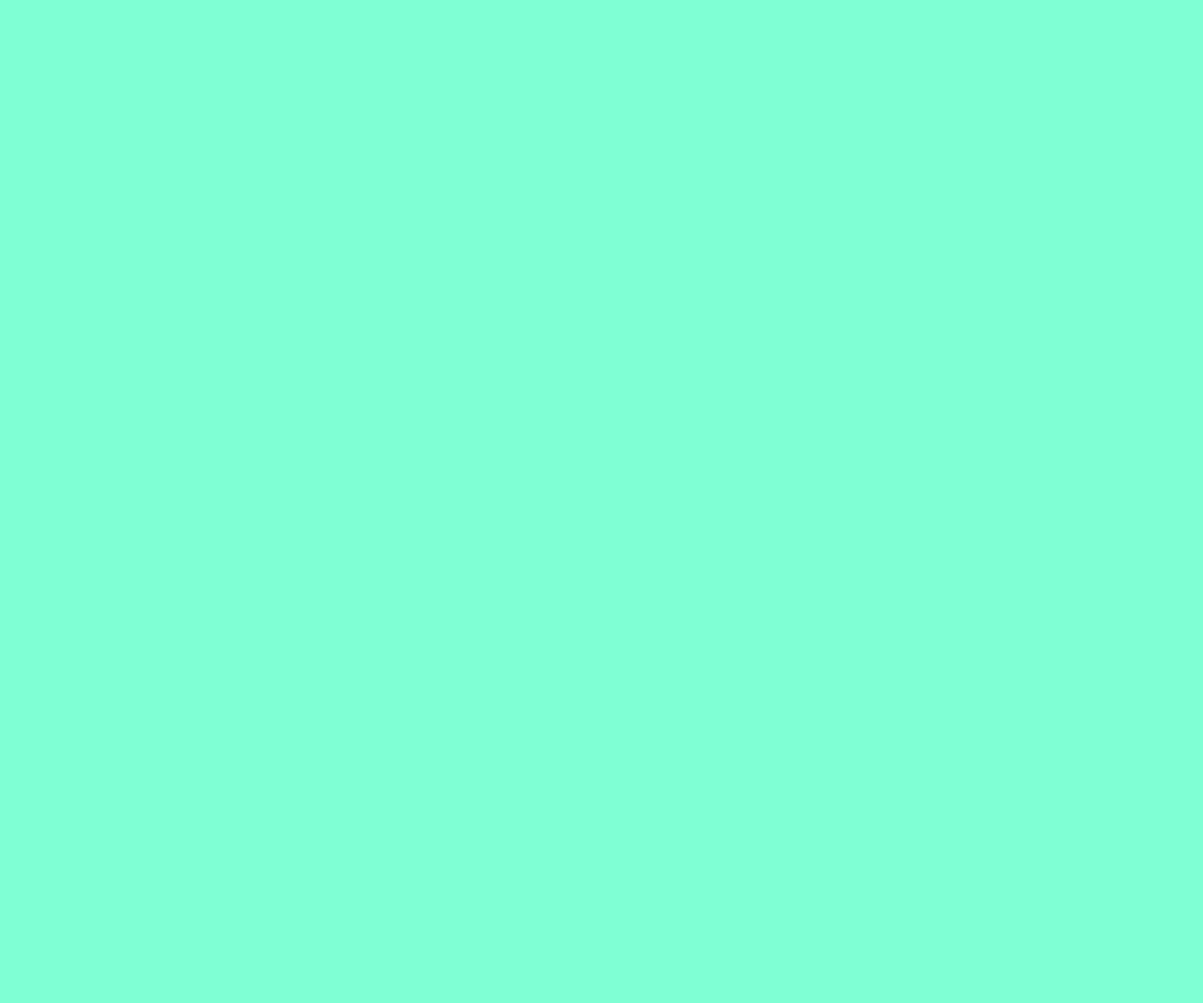
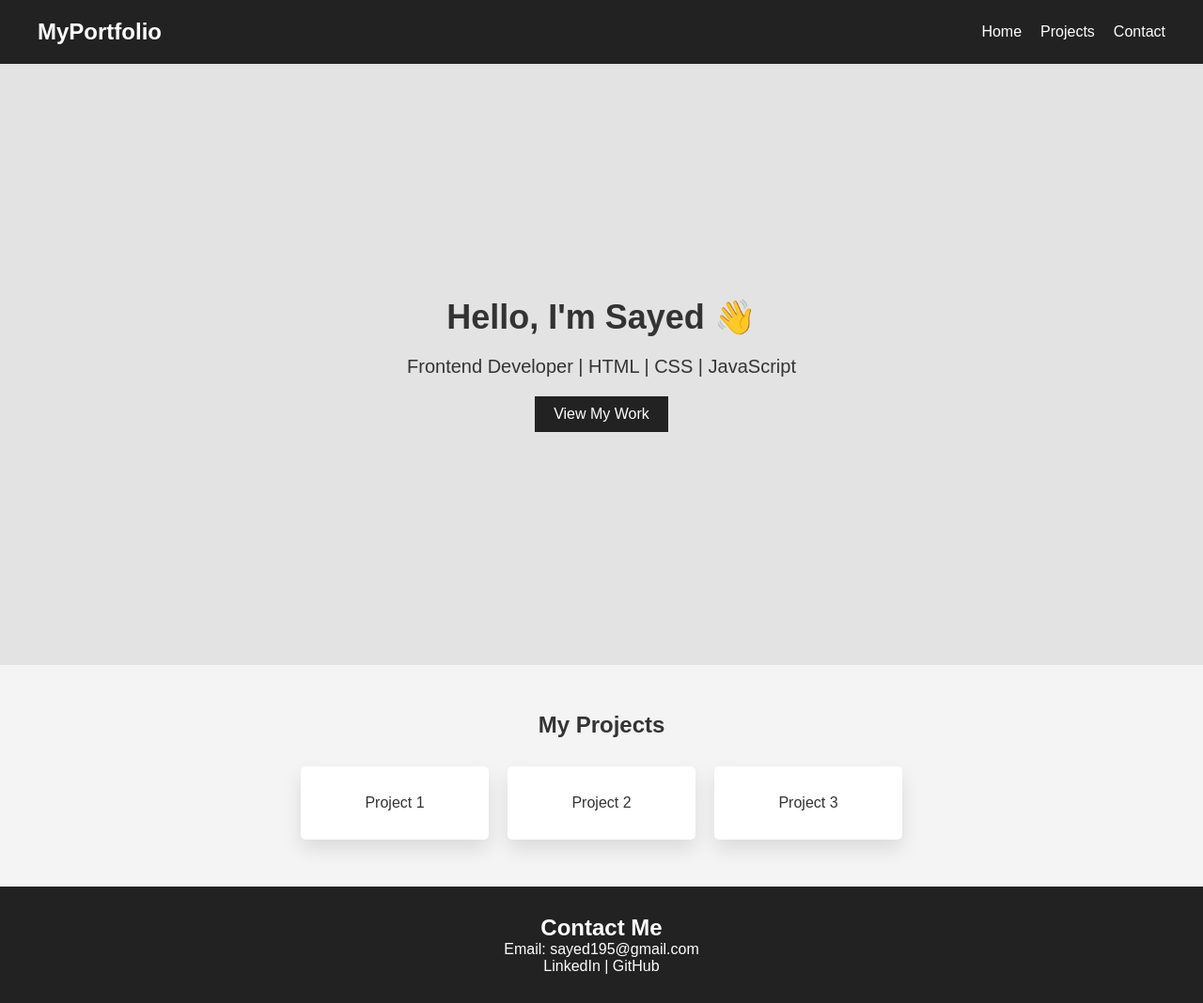
Before and after one commit to iqbal-prog-png/Portfolio-Project, a plain HTML site: page index.html in a window 1280 px wide. Shown: the whole page at 94% size. Before the commit the page ends 800 px from the top, so only its background shows below. Drawn offline with Linux system fonts and the light colour scheme.

Commit message:
Complete project updated

```diff
--- a/index.html
+++ b/index.html
@@ -7,6 +7,40 @@
     <link rel="stylesheet" href="style.css" />
   </head>
   <body>
-    <h1></h1>
+    <!-- NAVBAR -->
+    <header class="navbar">
+      <h2 class="logo">MyPortfolio</h2>
+      <nav class="nav-links">
+        <a href="#Home">Home</a>
+        <a href="#Projects">Projects</a>
+        <a href="#Contact">Contact</a>
+      </nav>
+    </header>
+
+    <!-- HERO SECTION -->
+    <main>
+      <section class="hero">
+        <h1>Hello, I'm Sayed 👋</h1>
+        <p>Frontend Developer | HTML | CSS | JavaScript</p>
+        <button>View My Work</button>
+      </section>
+
+      <!-- PROJECTS SECTION -->
+      <section class="projects">
+        <h2>My Projects</h2>
+
+        <div class="project-list">
+          <div class="project-card">Project 1</div>
+          <div class="project-card">Project 2</div>
+          <div class="project-card">Project 3</div>
+        </div>
+      </section>
+    </main>
+    <!-- CONTACT SECTION -->
+    <footer class="contact">
+      <h2>Contact Me</h2>
+      <p>Email: sayed195@gmail.com</p>
+      <p>LinkedIn | GitHub</p>
+    </footer>
   </body>
 </html>
--- a/style.css
+++ b/style.css
@@ -1,3 +1,129 @@
+/* RESET */
+* {
+  margin: 0;
+  padding: 0;
+  box-sizing: border-box;
+  font-family: Arial, sans-serif;
+}
+
+/* BODY */
 body {
-  background-color: aquamarine;
+  background-color: #f4f4f4;
+  color: #333;
+  /* overflow-x: hidden; */
 }
+
+/* ================= NAVBAR ================= */
+.navbar {
+  display: flex;
+  justify-content: space-between;
+  align-items: center;
+  padding: 20px 40px;
+  background-color: #222;
+}
+
+.logo {
+  color: #fff;
+}
+
+.nav-links {
+  display: flex;
+  gap: 20px;
+}
+
+.nav-links a {
+  color: #fff;
+  text-decoration: none;
+  font-size: 16px;
+}
+
+a:hover {
+  text-decoration: underline;
+}
+
+/* ================= HERO SECTION ================= */
+.hero {
+  height: 80vh;
+  background-color: #e3e3e3;
+  display: flex;
+  flex-direction: column;
+  justify-content: center;
+  align-items: center;
+  text-align: center;
+  padding: 20px;
+}
+
+.hero h1 {
+  font-size: 36px;
+  margin-bottom: 20px;
+}
+
+.hero p {
+  font-size: 20px;
+  margin-bottom: 20px;
+}
+
+.hero button {
+  padding: 10px 20px;
+  border: none;
+  background-color: #222;
+  color: white;
+  cursor: progress;
+  font-size: 16px;
+}
+
+button:hover {
+  background-color: #444;
+}
+
+/* ================= PROJECTS SECTION ================= */
+.projects {
+  padding: 50px 20px;
+  text-align: center;
+}
+
+.projects h2 {
+  margin-bottom: 30px;
+}
+
+.project-list {
+  display: flex;
+  gap: 20px;
+  justify-content: center;
+  flex-wrap: wrap;
+}
+
+.project-card {
+  /* flex: 1; */
+  background-color: white;
+  padding: 30px;
+  width: 200px;
+  border-radius: 5px;
+  box-shadow: 0 10px 20px rgba(0, 0, 0, 0.1);
+}
+
+/* ================= CONTACT SECTION ================= */
+.contact {
+  background-color: #222;
+  color: white;
+  text-align: center;
+  padding: 30px 20px;
+}
+
+/* ================= RESPONSIVE ================= */
+@media (max-width: 600px) {
+  .navbar {
+    flex-direction: column;
+    padding: 15px 20px;
+    gap: 10px;
+  }
+
+  .hero h1 {
+    font-size: 28px;
+  }
+
+  .project-list {
+    flex-direction: column;
+    align-items: center;
+  }
+}
```
Also changed, not shown: desktop.png (added), desktop2.png (added), mobile1.png (added), mobile2.png (added).
